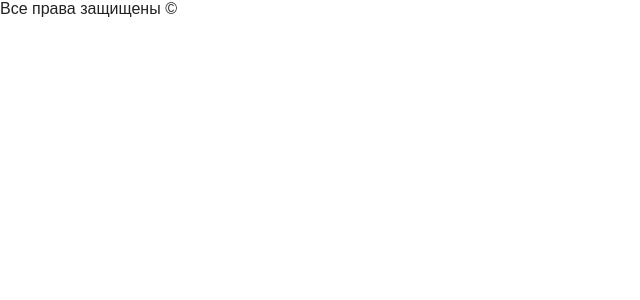
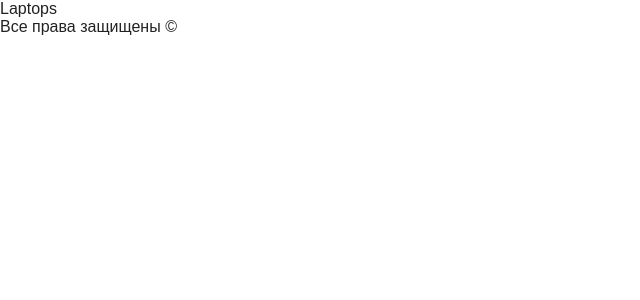
Before and after one commit to SuhrobTeshaev/shop, a React (Create React App) app: page / in a window 1280 px wide. Shown: the top 300 px of the page, without its empty margins (0-640 px from the left). Built offline with nearby package versions, Linux system fonts and the light colour scheme.

Commit message:
new changes

```diff
--- a/src/components/Header.jsx
+++ b/src/components/Header.tsx
@@ -2,8 +2,9 @@ const Header = () => {
     return (
         <div>
             <div>
-                <span></span>
+                <span>Laptops</span>
             </div>
+
         </div>
      );
 }
--- a/src/index.css
+++ b/src/index.css
@@ -38,7 +38,6 @@ header ul.nav li:hover {
 }
 header .presentation {
   margin: 50px 0;
-  background: url('img/bg.jpg') no-repeat;
   width: 100%;
   height: 500px;
   background-size:cover;
```
Also changed, not shown: src/components/Product.tsx (added, +15 -0 lines), src/components/Footer.tsx (renamed from src/components/Footer.jsx), src/components/Product.jsx (deleted).
